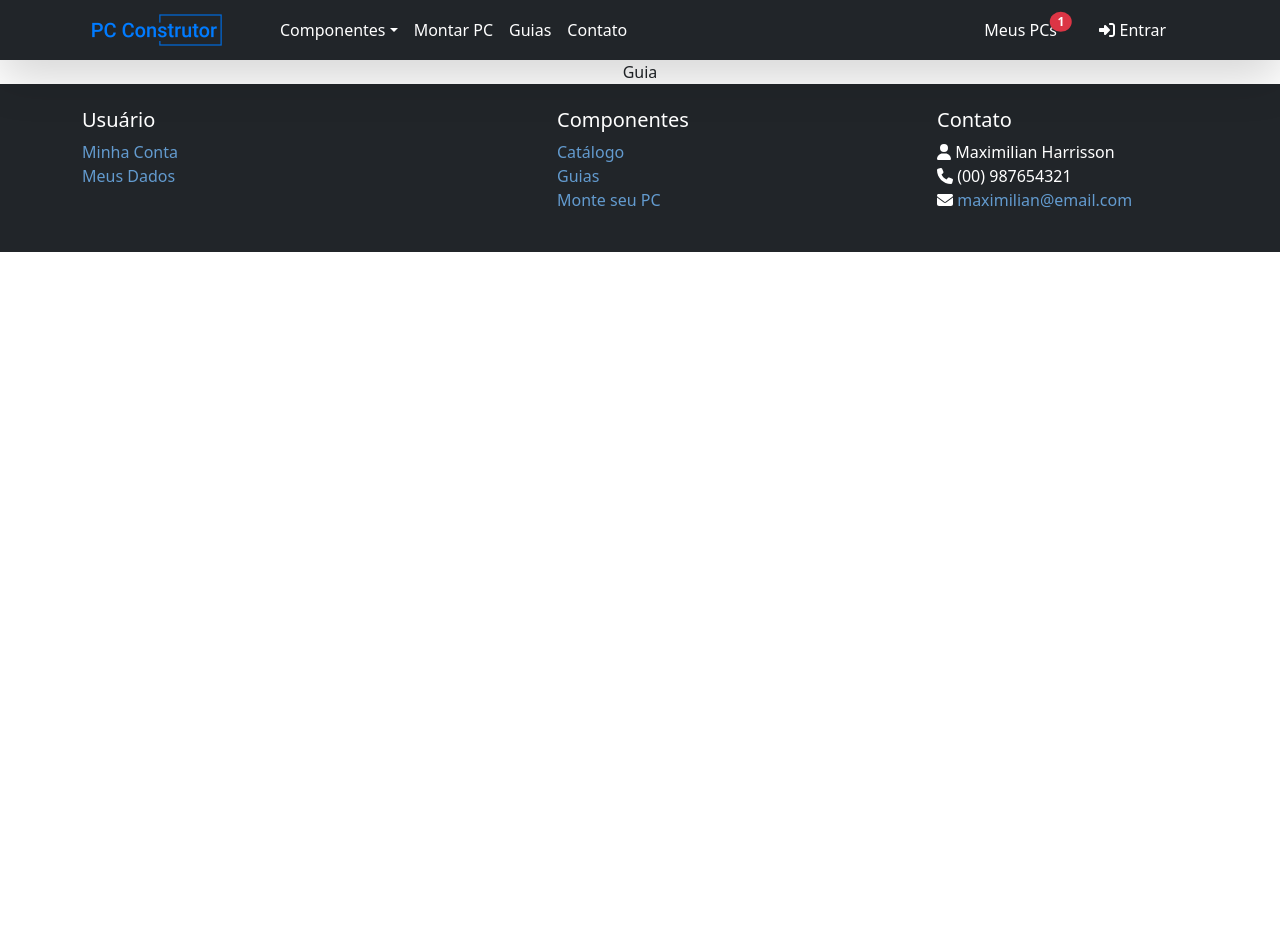
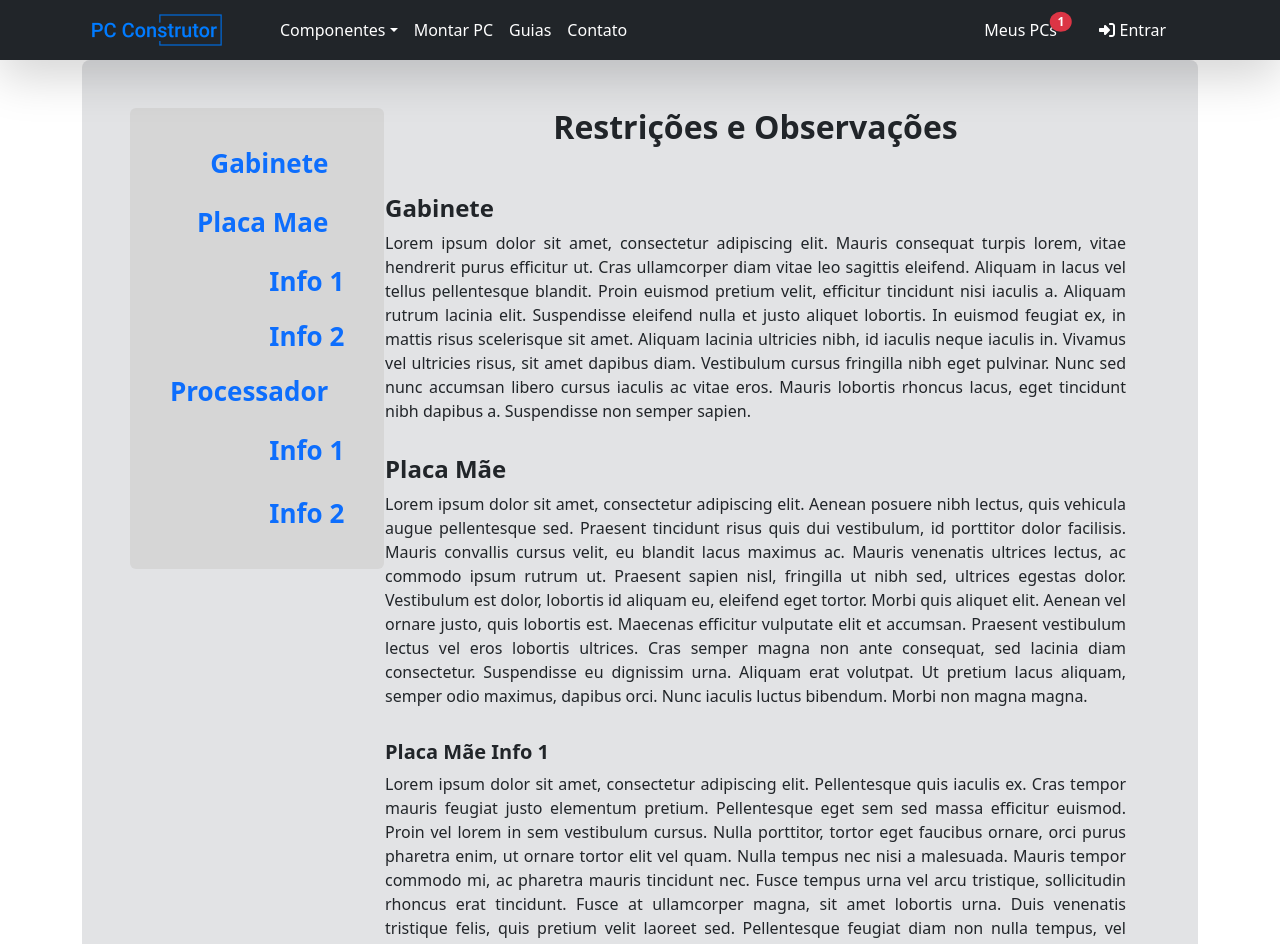
Before and after one commit to Pruzny/pc-construtor, a React (Vite) app: page /guia in a window 1280 px wide. Shown: the top 944 px of the page. Before the commit the page ends 800 px from the top, so only its background shows below. Built offline with nearby package versions, Linux system fonts and the light colour scheme.

Commit message:
Add guide page components

```diff
--- a/src/pages/Guide/index.tsx
+++ b/src/pages/Guide/index.tsx
@@ -1,8 +1,116 @@
+import "./styles.css";
+
 const Guide = () => {
   return (
     <>
-      <div>
-        Guia
+      <div className="container p-5 bg-secondary-subtle rounded-3 text-center align mb-5">
+        <div className="row col-12">
+          <div className="col-xl-3 col-lg-4 col-md-5 d-none d-md-block">
+            <nav id="navbar-infos" className="position-fixed p-4 bg-gray rounded">
+              <nav className="nav nav-pills d-none d-md-block">
+                <a className="nav-link me-3 my-1" href="#info-gabinete">Gabinete</a>
+                <a className="nav-link me-3 my-1" href="#info-mobo">Placa Mae</a>
+                <nav className="nav nav-pills flex-column">
+                  <a className="nav-link ms-3 " href="#info-mobo-1">Info 1</a>
+                  <a className="nav-link ms-3 " href="#info-mobo-2">Info 2</a>
+                </nav>
+                <a className="nav-link me-3" href="#info-cpu">Processador</a>
+                <nav className="nav nav-pills flex-column">
+                  <a className="nav-link ms-3 my-1" href="#info-cpu-1">Info 1</a>
+                  <a className="nav-link ms-3 my-1" href="#info-cpu-2">Info 2</a>
+                </nav>
+              </nav>
+            </nav>
+          </div>
+
+          <div className="col-xl-9 col-lg-8 col-md-7">
+            <h2 id="componentes" className="mb-5">Restrições e Observações</h2>
+            <div data-bs-spy="scroll" data-bs-target="#navbar-infos" data-bs-smooth-scroll="true" className="scrollspy" tabIndex={0}>
+              <div id="info-gabinete">
+                <h4 className="guide-name">Gabinete</h4>
+                <p>
+                  Lorem ipsum dolor sit amet, consectetur adipiscing elit. Mauris consequat turpis lorem, vitae hendrerit
+                  purus efficitur ut. Cras ullamcorper diam vitae leo sagittis eleifend. Aliquam in lacus vel tellus
+                  pellentesque blandit. Proin euismod pretium velit, efficitur tincidunt nisi iaculis a. Aliquam rutrum
+                  lacinia elit. Suspendisse eleifend nulla et justo aliquet lobortis. In euismod feugiat ex, in mattis risus
+                  scelerisque sit amet. Aliquam lacinia ultricies nibh, id iaculis neque iaculis in. Vivamus vel ultricies
+                  risus, sit amet dapibus diam. Vestibulum cursus fringilla nibh eget pulvinar. Nunc sed nunc accumsan
+                  libero
+                  cursus iaculis ac vitae eros. Mauris lobortis rhoncus lacus, eget tincidunt nibh dapibus a. Suspendisse
+                  non
+                  semper sapien. </p>
+              </div>
+              <div id="info-mobo">
+                <h4>Placa Mãe</h4>
+                <p>Lorem ipsum dolor sit amet, consectetur adipiscing elit. Aenean posuere nibh lectus, quis vehicula augue
+                  pellentesque sed. Praesent tincidunt risus quis dui vestibulum, id porttitor dolor facilisis. Mauris
+                  convallis cursus velit, eu blandit lacus maximus ac. Mauris venenatis ultrices lectus, ac commodo ipsum
+                  rutrum ut. Praesent sapien nisl, fringilla ut nibh sed, ultrices egestas dolor. Vestibulum est dolor,
+                  lobortis id aliquam eu, eleifend eget tortor. Morbi quis aliquet elit. Aenean vel ornare justo, quis
+                  lobortis est. Maecenas efficitur vulputate elit et accumsan. Praesent vestibulum lectus vel eros lobortis
+                  ultrices. Cras semper magna non ante consequat, sed lacinia diam consectetur. Suspendisse eu dignissim
+                  urna.
+                  Aliquam erat volutpat. Ut pretium lacus aliquam, semper odio maximus, dapibus orci. Nunc iaculis luctus
+                  bibendum. Morbi non magna magna. </p>
+              </div>
+              <div id="info-mobo-1">
+                <h5>Placa Mãe Info 1</h5>
+                <p>Lorem ipsum dolor sit amet, consectetur adipiscing elit. Pellentesque quis iaculis ex. Cras tempor mauris
+                  feugiat justo elementum pretium. Pellentesque eget sem sed massa efficitur euismod. Proin vel lorem in sem
+                  vestibulum cursus. Nulla porttitor, tortor eget faucibus ornare, orci purus pharetra enim, ut ornare
+                  tortor
+                  elit vel quam. Nulla tempus nec nisi a malesuada. Mauris tempor commodo mi, ac pharetra mauris tincidunt
+                  nec. Fusce tempus urna vel arcu tristique, sollicitudin rhoncus erat tincidunt. Fusce at ullamcorper
+                  magna,
+                  sit amet lobortis urna. Duis venenatis tristique felis, quis pretium velit laoreet sed. Pellentesque
+                  feugiat
+                  diam non nulla tempus, vel laoreet justo fringilla. </p>
+              </div>
+              <div id="info-mobo-2">
+                <h5>Placa Mãe Info 2</h5>
+                <p>Lorem ipsum dolor sit amet, consectetur adipiscing elit. Fusce consequat sagittis bibendum. Praesent eu
+                  est ante. Suspendisse lobortis elit vitae orci condimentum maximus. Ut elementum porttitor lobortis.
+                  Vestibulum turpis nisl, fringilla pharetra lacus quis, interdum elementum metus. Mauris id feugiat nisl.
+                  Curabitur vel sem in dui mollis facilisis quis ut leo. Cras neque libero, scelerisque quis odio et,
+                  interdum efficitur ligula. </p>
+              </div>
+              <div id="info-cpu">
+                <h4>Processador</h4>
+                <p> Lorem ipsum dolor sit amet, consectetur adipiscing elit. Fusce a sodales ipsum. Duis ornare odio vitae
+                  lectus lacinia, sit amet pharetra lectus maximus. Donec dapibus justo a eros ullamcorper tincidunt. In sed
+                  viverra ligula. Proin tincidunt et risus eu mattis. Nulla facilisi. Curabitur ipsum eros, pulvinar at leo
+                  sit amet, tempor feugiat risus. Nulla facilisi. Etiam pretium nibh sit amet ex maximus, a imperdiet neque
+                  laoreet. Etiam scelerisque lectus quis metus euismod, sed sagittis sapien consequat. Maecenas eu sodales
+                  lacus. In nec elementum metus. Nunc volutpat neque ut risus feugiat pulvinar. Morbi et ante maximus enim
+                  hendrerit euismod suscipit vel mi. Nam velit mauris, ultrices mollis efficitur a, malesuada eget quam.
+                </p>
+              </div>
+              <div id="info-cpu-1">
+                <h5>Processador Info 1</h5>
+                <p>Lorem ipsum dolor sit amet, consectetur adipiscing elit. Mauris non arcu pretium, auctor turpis vitae,
+                  interdum elit. Cras sollicitudin lacinia lectus ut iaculis. Sed finibus lectus sit amet felis placerat
+                  commodo. Aliquam erat volutpat. Cras vitae imperdiet orci. Vestibulum viverra dolor vel orci scelerisque
+                  euismod. Nullam faucibus tincidunt ex, at lobortis massa placerat vitae. Vestibulum in tellus eget mi
+                  consectetur rhoncus et et erat. Mauris finibus tellus in malesuada mollis. Mauris cursus et lacus in
+                  maximus. Nulla iaculis, mi a tincidunt venenatis, mauris quam lacinia erat, id accumsan quam arcu sit amet
+                  leo. Maecenas lectus enim, accumsan ac sollicitudin eu, ornare id erat. Ut nec posuere mi. Pellentesque a
+                  lectus semper, convallis nisi cursus, rhoncus ex. Sed molestie purus sed mattis euismod. </p>
+              </div>
+              <div id="info-cpu-2">
+                <h5>Processador Info 2</h5>
+                <p>
+
+                  Lorem ipsum dolor sit amet, consectetur adipiscing elit. In mi eros, luctus nec fermentum ac, vehicula
+                  vitae
+                  dolor. Morbi sed tellus posuere, convallis purus vel, aliquam erat. Vestibulum tempus ipsum lacinia eros
+                  iaculis consequat eu ac ligula. Integer vitae nulla dolor. Donec venenatis molestie risus vel
+                  sollicitudin.
+                  Etiam eu lacinia augue, quis tempor lectus. In hac habitasse platea dictumst. Phasellus ultricies orci ac
+                  sodales pretium. </p>
+              </div>
+            </div>
+          </div>
+        </div>
       </div>
     </>
   );
--- /dev/null
+++ b/src/pages/Guide/styles.css
@@ -0,0 +1,25 @@
+.nav-pills a {
+  font-size: 26px;
+  font-weight: 600;
+  text-align: end;
+}
+
+.bg-gray {
+  background-color: #d6d6d6;
+}
+
+div.scrollspy p {
+  text-align: justify;
+}
+
+div.scrollspy h4 {
+  font-weight: 600;
+  text-align: left;
+  margin-top: 32px;
+}
+
+div.scrollspy h5 {
+  font-weight: 600;
+  text-align: left;
+  margin-top: 32px;
+}
```
